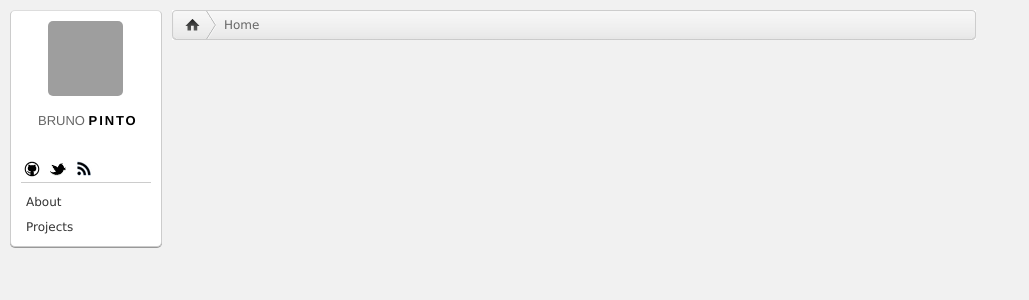
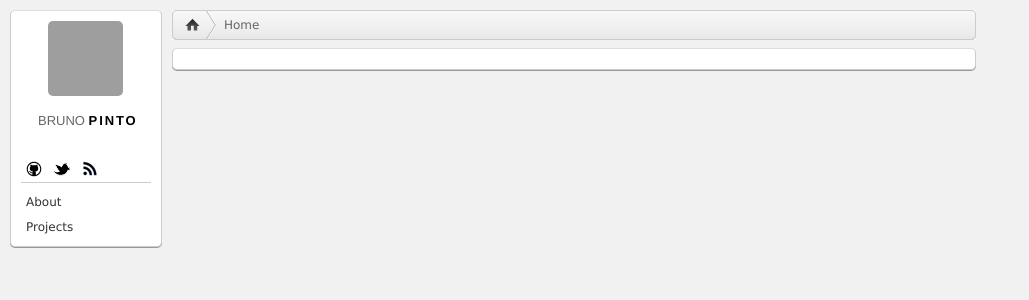
Before and after one commit to bpinto/bpinto.github.com, a Jekyll site: the page built from index.html, in a window 1280 px wide. Shown: the top 300 px of the page, without its empty margins (0-1029 px from the left). Built offline with Jekyll 4.4.1, drawn with Linux system fonts in a browser that asks for light colours; grey boxes are pictures that could not be loaded.

Commit message:
content layout draft

```diff
--- a/css/base.css
+++ b/css/base.css
@@ -11,7 +11,12 @@
 }
 
 a {
-  color: #08C;
+  color: #0085CF;
+  text-decoration: none;
+}
+
+a:hover {
+  text-decoration: underline;
 }
 
 .box {
@@ -31,14 +36,18 @@
 .sidebar {
   float: left;
 }
+  .sidebar a {
+    color: #333;
+  }
 
-  .sidebar a {
-    text-decoration: none;
-  }
+    .sidebar a:hover {
+      color: #0085CF;
+      text-decoration: none;
+    }
 
   .sidebar img {
     border: 0;
-    padding: 0 3px;
+    padding-right: 3px;
   }
 
   .sidebar .avatar {
@@ -75,19 +84,14 @@
     letter-spacing: 1px;
   }
 
+  .sidebar .meta a {
+    padding-left: 5px;
+  }
+
   .sidebar .sections {
     border-top: 1px solid #CCC;
-    padding-top: 3px;
+    padding: 3px 0 0 5px;
   }
-
-    .sidebar .sections a {
-      color: #333;
-      padding: 3px 5px;
-    }
-
-      .sidebar .sections a:hover {
-        color: #0085CF;
-      }
 
     .sidebar .sections ul {
       margin: 0;
@@ -124,3 +128,22 @@
       text-indent: -9999px;
       width: 52px;
     }
+
+.content {
+  float: left;
+  margin: 0 0 10px 0;
+  width: 782px;
+}
+
+  .content ul {
+    list-style: none;
+  }
+
+  .content .listing li {
+    display: list-item;
+    text-align: -webkit-match-parent;
+  }
+
+  .content .listing li a {
+    float: left;
+  }
--- a/index.html
+++ b/index.html
@@ -3,7 +3,7 @@
 title: "Bruno Pinto"
 ---
 
-<section class="content">
+<section class="content box">
   <ul class="listing">
     {% for post in site.posts %}
     <li>
```
